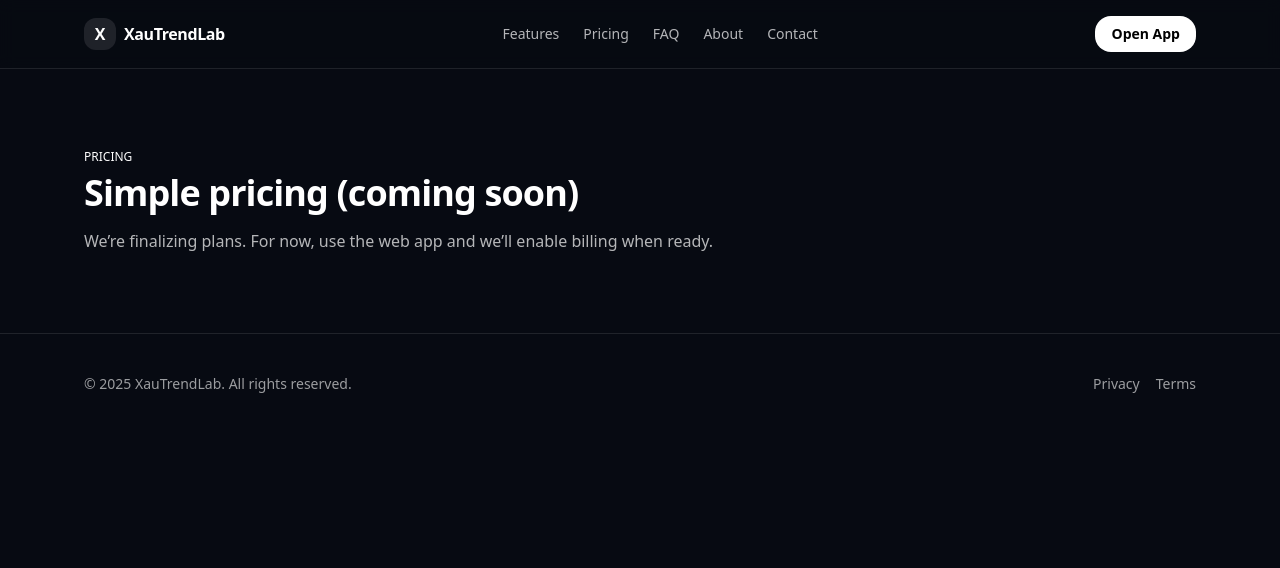
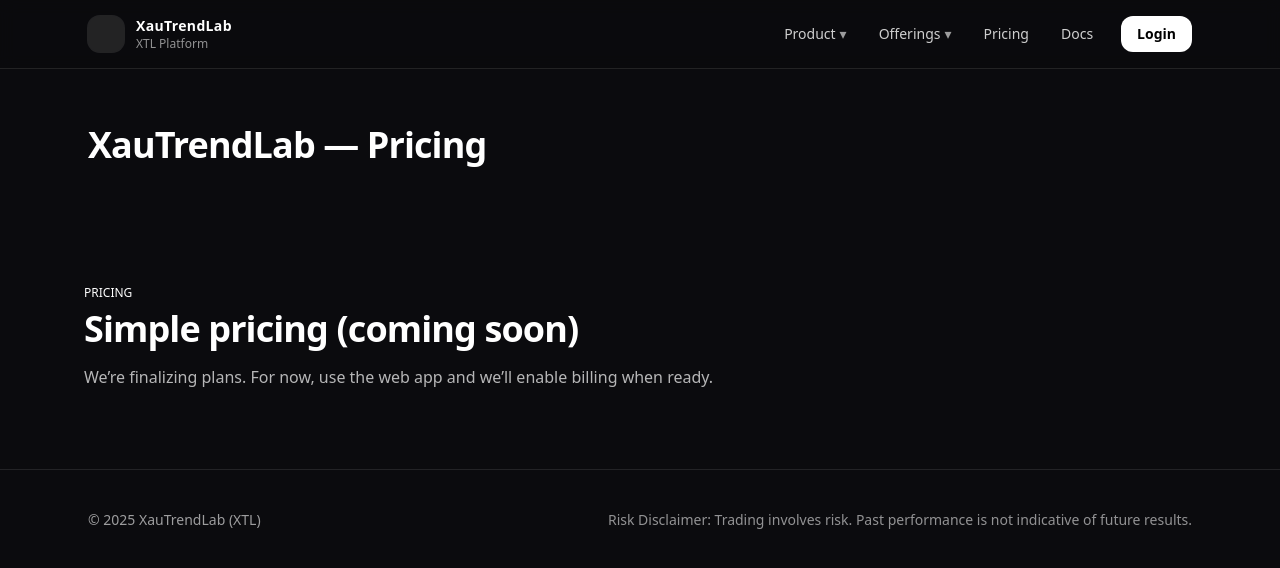
Before and after one commit to TomHit/xtl-marketing-site, a Next.js app: page /pricing in a window 1280 px wide. Shown: the top 568 px of the page. Built offline with nearby package versions, Linux system fonts and the light colour scheme.

Commit message:
refactor code and headers

```diff
--- a/components/SiteHeader.tsx
+++ b/components/SiteHeader.tsx
@@ -1,127 +1,127 @@
-import React, { useState } from "react";
+import Link from "next/link";
+import { useEffect, useRef, useState } from "react";
 
-const NAV = [
-  {
-    label: "Product",
-    items: [
-      { label: "Overview", href: "/#product" },
-      { label: "Signals", href: "/#signals" },
-      { label: "MyBots", href: "/#mybots" },
-      { label: "Automation", href: "/#automation" },
-    ],
-  },
-  { label: "Pricing", href: "/#pricing" },
-  { label: "Docs", href: "https://app.xautrendlab.com/docs" },
-];
+const APP_ORIGIN = "https://app.xautrendlab.com";
+
+type MenuKey = "product" | "offerings" | null;
 
 export default function SiteHeader() {
-  const [open, setOpen] = useState(false);
-  const [prodOpen, setProdOpen] = useState(false);
+  const [open, setOpen] = useState<MenuKey>(null);
+  const ref = useRef<HTMLDivElement | null>(null);
+
+  useEffect(() => {
+    function onDocClick(e: MouseEvent) {
+      if (!ref.current) return;
+      if (!ref.current.contains(e.target as Node)) setOpen(null);
+    }
+    document.addEventListener("mousedown", onDocClick);
+    return () => document.removeEventListener("mousedown", onDocClick);
+  }, []);
+
+  const itemBtn =
+    "inline-flex items-center gap-1 rounded-lg px-3 py-2 text-sm font-medium text-white/80 hover:text-white hover:bg-white/5";
+  const linkCls =
+    "block rounded-lg px-3 py-2 text-sm text-white/80 hover:text-white hover:bg-white/5";
+  const panel =
+    "absolute left-0 top-full mt-2 w-64 rounded-2xl border border-white/10 bg-[#0b0b0e]/95 p-2 shadow-xl backdrop-blur";
 
   return (
-    <header className="sticky top-0 z-50 border-b border-white/10 bg-black/50 backdrop-blur">
-      <div className="mx-auto flex max-w-6xl items-center justify-between px-6 py-4">
-        <a href="/" className="flex items-center gap-3">
-          <div className="h-9 w-9 rounded-xl bg-white/10" />
-          <div className="text-sm font-semibold tracking-tight text-white">XauTrendLab</div>
-        </a>
+    <header className="sticky top-0 z-50 border-b border-white/10 bg-[#0b0b0e]/85 backdrop-blur">
+      <div className="mx-auto flex max-w-6xl items-center justify-between px-6 py-4" ref={ref}>
+        {/* Brand */}
+        <Link href="/" className="flex items-center gap-3">
+          <div className="h-9 w-9 rounded-xl bg-white/10 ring-1 ring-white/10" />
+          <div className="leading-tight">
+            <div className="text-sm font-semibold tracking-wide text-white">XauTrendLab</div>
+            <div className="text-xs text-white/55">XTL Platform</div>
+          </div>
+        </Link>
 
-        {/* Desktop */}
-        <nav className="hidden items-center gap-7 md:flex">
+        {/* Nav */}
+        <nav className="hidden items-center gap-2 md:flex">
+          {/* Product dropdown */}
           <div className="relative">
             <button
-              onClick={() => setProdOpen((v) => !v)}
-              className="text-sm text-white/80 hover:text-white"
+              className={itemBtn}
+              onClick={() => setOpen(open === "product" ? null : "product")}
+              aria-haspopup="menu"
+              aria-expanded={open === "product"}
             >
-              Product ?
+              Product
+              <span className="text-white/60">▾</span>
             </button>
-            {prodOpen && (
-              <div className="absolute right-0 mt-3 w-52 rounded-xl border border-white/10 bg-black/90 p-2 shadow-xl">
-                {NAV[0].items!.map((x) => (
-                  <a
-                    key={x.href}
-                    href={x.href}
-                    className="block rounded-lg px-3 py-2 text-sm text-white/80 hover:bg-white/10 hover:text-white"
-                  >
-                    {x.label}
-                  </a>
-                ))}
+            {open === "product" && (
+              <div className={panel} role="menu" aria-label="Product menu">
+                <Link className={linkCls} href="/product/overview" onClick={() => setOpen(null)}>
+                  Overview
+                </Link>
+                <Link className={linkCls} href="/product/architecture" onClick={() => setOpen(null)}>
+                  Platform Architecture
+                </Link>
+                <Link className={linkCls} href="/product/security" onClick={() => setOpen(null)}>
+                  Security & Execution
+                </Link>
               </div>
             )}
           </div>
 
-          <a className="text-sm text-white/80 hover:text-white" href={NAV[1].href as string}>
+          {/* Offerings dropdown */}
+          <div className="relative">
+            <button
+              className={itemBtn}
+              onClick={() => setOpen(open === "offerings" ? null : "offerings")}
+              aria-haspopup="menu"
+              aria-expanded={open === "offerings"}
+            >
+              Offerings
+              <span className="text-white/60">▾</span>
+            </button>
+            {open === "offerings" && (
+              <div className={panel} role="menu" aria-label="Offerings menu">
+                <Link className={linkCls} href="/offerings/signals" onClick={() => setOpen(null)}>
+                  Signals
+                </Link>
+                <Link className={linkCls} href="/offerings/mybots" onClick={() => setOpen(null)}>
+                  MyBots
+                </Link>
+                <Link className={linkCls} href="/offerings/automation" onClick={() => setOpen(null)}>
+                  Automated Trading
+                </Link>
+              </div>
+            )}
+          </div>
+
+          <Link className={itemBtn} href="/pricing">
             Pricing
-          </a>
-          <a className="text-sm text-white/80 hover:text-white" href={NAV[2].href as string}>
+          </Link>
+
+          {/* Docs can be internal later; for now keep external placeholder */}
+          <a className={itemBtn} href="#" onClick={(e) => e.preventDefault()}>
             Docs
           </a>
 
           <a
-            href="https://app.xautrendlab.com/login"
-            className="rounded-lg border border-white/10 px-3 py-2 text-sm text-white/90 hover:border-white/20 hover:bg-white/5"
+            className="ml-2 inline-flex items-center rounded-xl bg-white px-4 py-2 text-sm font-semibold text-black hover:bg-white/90"
+            href={`${APP_ORIGIN}/login`}
+            target="_blank"
+            rel="noreferrer"
           >
             Login
           </a>
-
-          <a
-            href="https://app.xautrendlab.com"
-            className="rounded-lg bg-white px-3 py-2 text-sm font-medium text-black hover:bg-white/90"
-          >
-            Open App
-          </a>
         </nav>
 
-        {/* Mobile button */}
-        <button
-          className="rounded-lg border border-white/10 px-3 py-2 text-sm text-white/90 md:hidden"
-          onClick={() => setOpen((v) => !v)}
-        >
-          Menu
-        </button>
+        {/* Mobile (simple) */}
+        <div className="flex items-center gap-2 md:hidden">
+          <a
+            className="inline-flex items-center rounded-xl bg-white px-4 py-2 text-sm font-semibold text-black hover:bg-white/90"
+            href={`${APP_ORIGIN}/login`}
+            target="_blank"
+            rel="noreferrer"
+          >
+            Login
+          </a>
+        </div>
       </div>
-
-      {/* Mobile panel */}
-      {open && (
-        <div className="md:hidden border-t border-white/10 bg-black/80 backdrop-blur">
-          <div className="mx-auto max-w-6xl px-6 py-4 space-y-2">
-            <div className="text-xs uppercase tracking-wider text-white/50">Product</div>
-            <div className="grid grid-cols-2 gap-2">
-              {NAV[0].items!.map((x) => (
-                <a
-                  key={x.href}
-                  href={x.href}
-                  className="rounded-lg border border-white/10 px-3 py-2 text-sm text-white/85 hover:bg-white/5"
-                >
-                  {x.label}
-                </a>
-              ))}
-            </div>
-
-            <a className="block rounded-lg border border-white/10 px-3 py-2 text-sm text-white/85" href={NAV[1].href as string}>
-              Pricing
-            </a>
-            <a className="block rounded-lg border border-white/10 px-3 py-2 text-sm text-white/85" href={NAV[2].href as string}>
-              Docs
-            </a>
-
-            <div className="flex gap-2 pt-2">
-              <a
-                href="https://app.xautrendlab.com/login"
-                className="flex-1 rounded-lg border border-white/10 px-3 py-2 text-center text-sm text-white/90"
-              >
-                Login
-              </a>
-              <a
-                href="https://app.xautrendlab.com"
-                className="flex-1 rounded-lg bg-white px-3 py-2 text-center text-sm font-medium text-black"
-              >
-                Open App
-              </a>
-            </div>
-          </div>
-        </div>
-      )}
     </header>
   );
 }
--- a/components/SiteLayout.tsx
+++ b/components/SiteLayout.tsx
@@ -1,85 +1,37 @@
-import Head from "next/head";
-import Link from "next/link";
-import type { ReactNode } from "react";
+import SiteHeader from "./SiteHeader";
 
-type Props = {
+export default function SiteLayout({
+  children,
+  title,
+  subtitle,
+}: {
+  children: React.ReactNode;
   title?: string;
-  children: ReactNode;
-};
+  subtitle?: string;
+}) {
+  return (
+    <div className="min-h-screen bg-[#0b0b0e] text-white">
+      <SiteHeader />
 
-const NavLink = ({
-  href,
-  label,
-}: {
-  href: string;
-  label: string;
-}) => (
-  <Link
-    href={href}
-    className="text-sm text-white/70 hover:text-white transition"
-  >
-    {label}
-  </Link>
-);
+      {(title || subtitle) && (
+        <section className="mx-auto max-w-6xl px-6 pt-14 pb-10">
+          {title && <h1 className="text-3xl font-semibold tracking-tight md:text-4xl">{title}</h1>}
+          {subtitle && <p className="mt-3 max-w-3xl text-white/70">{subtitle}</p>}
+        </section>
+      )}
 
-export default function SiteLayout({ title, children }: Props) {
-  const pageTitle = title || "XauTrendLab";
-  return (
-    <>
-      <Head>
-        <title>{pageTitle}</title>
-        <meta name="viewport" content="width=device-width, initial-scale=1" />
-        <meta
-          name="description"
-          content="XauTrendLab: AI-powered intraday trend intelligence, opportunities, and trade management."
-        />
-      </Head>
+      <main>{children}</main>
 
-      <div className="min-h-screen bg-[#070A12] text-white">
-        <header className="sticky top-0 z-40 border-b border-white/10 bg-[#070A12]/80 backdrop-blur">
-          <div className="mx-auto flex max-w-6xl items-center justify-between px-5 py-4">
-            <Link href="/" className="flex items-center gap-2">
-              <span className="h-8 w-8 rounded-xl bg-white/10 grid place-items-center">
-                <span className="text-gold2 font-semibold">X</span>
-              </span>
-              <span className="font-semibold tracking-tight">XauTrendLab</span>
-            </Link>
-
-            <nav className="hidden items-center gap-6 md:flex">
-              <NavLink href="/features" label="Features" />
-              <NavLink href="/pricing" label="Pricing" />
-              <NavLink href="/faq" label="FAQ" />
-              <NavLink href="/about" label="About" />
-              <NavLink href="/contact" label="Contact" />
-            </nav>
-
-            <div className="flex items-center gap-2">
-              <a
-                href="https://app.xautrendlab.com"
-                target="_blank"
-                rel="noreferrer"
-                className="inline-flex items-center justify-center rounded-2xl bg-white px-4 py-2 text-sm font-semibold text-black hover:opacity-95"
-              >
-                Open App
-              </a>
+      <footer className="border-t border-white/10">
+        <div className="mx-auto max-w-6xl px-6 py-10 text-sm text-white/60">
+          <div className="flex flex-col gap-2 md:flex-row md:items-center md:justify-between">
+            <div>© {new Date().getFullYear()} XauTrendLab (XTL)</div>
+            <div className="text-white/55">
+              Risk Disclaimer: Trading involves risk. Past performance is not indicative of future results.
             </div>
           </div>
-        </header>
-
-        {children}
-
-        <footer className="border-t border-white/10">
-          <div className="mx-auto max-w-6xl px-5 py-10 text-sm text-white/60">
-            <div className="flex flex-col gap-2 md:flex-row md:items-center md:justify-between">
-              <div>© {new Date().getFullYear()} XauTrendLab. All rights reserved.</div>
-              <div className="flex gap-4">
-                <a className="hover:text-white" href="/privacy">Privacy</a>
-                <a className="hover:text-white" href="/terms">Terms</a>
-              </div>
-            </div>
-          </div>
-        </footer>
-      </div>
-    </>
+        </div>
+      </footer>
+    </div>
   );
 }
--- a/pages/index.tsx
+++ b/pages/index.tsx
@@ -1,7 +1,31 @@
 import Head from "next/head";
-import SiteHeader from "../components/SiteHeader";
+import Link from "next/link";
+import SiteLayout from "../components/SiteLayout";
 
-const APP_ORIGIN = "https://app.xautrendlab.com"; // change if needed
+const APP_ORIGIN = "https://app.xautrendlab.com";
+
+function Card({
+  title,
+  desc,
+  href,
+}: {
+  title: string;
+  desc: string;
+  href: string;
+}) {
+  return (
+    <Link
+      href={href}
+      className="group block rounded-2xl border border-white/10 bg-white/5 p-6 hover:bg-white/[0.07]"
+    >
+      <div className="text-lg font-semibold">{title}</div>
+      <p className="mt-2 text-sm text-white/70">{desc}</p>
+      <div className="mt-4 text-sm font-medium text-white/80 group-hover:text-white">
+        Learn more →
+      </div>
+    </Link>
+  );
+}
 
 export default function Home() {
   return (
@@ -10,201 +34,135 @@
         <title>XTL — Trading Intelligence Platform</title>
         <meta
           name="description"
-          content="XTL is an AI-powered trading intelligence platform. Trade with signals, automate strategies using MyBots, or run fully hands-free execution."
+          content="XTL is a trading intelligence platform. Use Signals, configure MyBots, or run Automated Trading—all inside one product."
         />
       </Head>
 
-      <SiteHeader />
-
-      <main className="min-h-screen bg-[#0b0b0e] text-white">
+      <SiteLayout>
         {/* HERO */}
-        <section className="mx-auto max-w-6xl px-6 py-24">
+        <section className="mx-auto max-w-6xl px-6 pt-16 pb-14">
+          <div className="max-w-3xl">
             <h1 className="text-4xl font-semibold tracking-tight md:text-5xl">
-            AI-Powered Trading Intelligence
+              XTL — Trading Intelligence Platform
             </h1>
-          <p className="mt-4 max-w-2xl text-lg text-white/70">
-            From actionable signals to fully automated execution. XTL lets you
-            decide how much control you want.
+            <p className="mt-4 text-lg text-white/70">
+              One product that supports multiple trading paths: Signals for discretionary trading,
+              MyBots for strategy-driven execution, and Automated Trading for hands-free operation.
             </p>
 
-          <div className="mt-8 flex flex-col gap-4 sm:flex-row">
+            <div className="mt-8 flex flex-col gap-3 sm:flex-row">
+              <Link
+                href="/product/overview"
+                className="rounded-xl bg-white px-6 py-3 text-center text-sm font-semibold text-black hover:bg-white/90"
+              >
+                Explore Product
+              </Link>
+
               <a
-              href={APP_ORIGIN}
-              className="rounded-xl bg-white px-6 py-3 text-center text-sm font-medium text-black hover:bg-white/90"
+                href={`${APP_ORIGIN}/login`}
+                target="_blank"
+                rel="noreferrer"
+                className="rounded-xl border border-white/15 px-6 py-3 text-center text-sm font-semibold text-white/90 hover:bg-white/5"
               >
-              Open Web App
+                Login to App
               </a>
-            <a
-              href="#how"
-              className="rounded-xl border border-white/15 px-6 py-3 text-center text-sm font-medium text-white/90 hover:bg-white/5"
-            >
-              How XTL Works
-            </a>
+            </div>
+
+            <p className="mt-4 text-sm text-white/55">
+              Note: Installer downloads are available inside the app after login.
+            </p>
           </div>
         </section>
 
-        {/* PRODUCT / OVERVIEW */}
-        <section id="product" className="border-t border-white/10 py-20">
+        {/* OFFERINGS SUMMARY (not full details) */}
+        <section className="border-t border-white/10 py-16">
           <div className="mx-auto max-w-6xl px-6">
-            <h2 className="text-3xl font-semibold">
-              One Platform. Multiple Control Modes.
-            </h2>
-            <p className="mt-3 max-w-2xl text-white/70">
-              Start manual, automate gradually, or go fully hands-free.
+            <h2 className="text-2xl font-semibold md:text-3xl">Offerings</h2>
+            <p className="mt-3 max-w-3xl text-white/70">
+              Choose how you want to trade with XTL. Each offering has its own dedicated page with full details.
             </p>
 
             <div className="mt-10 grid gap-6 md:grid-cols-3">
               <Card
-                title="AI Signals"
-                desc="Action-ready intraday signals with entry logic, targets, stop-loss and confidence."
+                title="Signals"
+                href="/offerings/signals"
+                desc="AI-powered trade ideas with clear direction, risk context, and execution guidance."
               />
               <Card
                 title="MyBots"
-                desc="Convert strategies into automated execution with configurable risk rules."
+                href="/offerings/mybots"
+                desc="Configure what you want, then run execution via installer on your local machine/VPS."
               />
               <Card
-                title="Full Automation"
-                desc="Enable hands-free trading with continuous SL/TP and exit tracking."
+                title="Automated Trading"
+                href="/offerings/automation"
+                desc="Hands-free execution: entries, SL/TP, trailing, and tracking without manual intervention."
               />
             </div>
           </div>
         </section>
 
-        {/* SIGNALS */}
-        <section id="signals" className="py-20">
+        {/* HOW IT WORKS (high-level only) */}
+        <section className="border-t border-white/10 py-16">
           <div className="mx-auto max-w-6xl px-6">
-            <h2 className="text-3xl font-semibold">Signals Built for Execution</h2>
-            <p className="mt-4 max-w-2xl text-white/70">
-              XTL signals are designed to be traded — manually or automatically.
-            </p>
+            <h2 className="text-2xl font-semibold md:text-3xl">How XTL Works</h2>
 
-            <ul className="mt-6 space-y-3 text-white/80">
-              <li>• Directional bias (BUY / SELL)</li>
-              <li>• Entry confirmation logic</li>
-              <li>• Stop-loss and target zones</li>
-              <li>• Confidence score and rationale</li>
-              <li>• Live post-entry monitoring</li>
-            </ul>
-
-            <p className="mt-6 text-white/60">
-              Signals can be used standalone or fed directly into MyBots.
-            </p>
+            <div className="mt-8 grid gap-6 md:grid-cols-5">
+              {[
+                ["Market Data", "Price & structure signals from your trading environment."],
+                ["Intelligence", "Models + rules convert data into trade context."],
+                ["Decision", "Signals or strategy rules decide actions."],
+                ["Execution", "Local agent places & manages orders."],
+                ["Management", "SL/TP, trailing and exits monitored continuously."],
+              ].map(([t, d]) => (
+                <div key={t} className="rounded-2xl border border-white/10 bg-white/5 p-5">
+                  <div className="text-sm font-semibold text-white">{t}</div>
+                  <div className="mt-2 text-sm text-white/70">{d}</div>
                 </div>
-        </section>
-
-        {/* MYBOTS */}
-        <section id="mybots" className="border-t border-white/10 py-20">
-          <div className="mx-auto max-w-6xl px-6">
-            <h2 className="text-3xl font-semibold">
-              MyBots — Strategy-Based Automation
-            </h2>
-            <p className="mt-4 max-w-2xl text-white/70">
-              Configure once. Execute consistently. Stay in control.
-            </p>
-
-            <div className="mt-8 grid gap-8 md:grid-cols-2">
-              <div>
-                <h3 className="text-xl font-medium">You configure</h3>
-                <ul className="mt-4 space-y-2 text-white/80">
-                  <li>• Strategy selection</li>
-                  <li>• Symbols and markets</li>
-                  <li>• Risk per trade</li>
-                  <li>• SL / TP / trailing rules</li>
-                  <li>• Trading windows and safety limits</li>
-                </ul>
-              </div>
-
-              <div>
-                <h3 className="text-xl font-medium">Execution modes</h3>
-                <ul className="mt-4 space-y-4 text-white/80">
-                  <li>
-                    <strong>Installer-based execution</strong>
-                    <br />
-                    Run the agent on your local machine or VPS to place and
-                    manage orders.
-                  </li>
-                  <li>
-                    <strong>Fully automated mode</strong>
-                    <br />
-                    Hands-free execution with automatic SL/TP and exit tracking.
-                  </li>
-                </ul>
-              </div>
+              ))}
             </div>
 
             <div className="mt-10">
-              <a
-                href={APP_ORIGIN}
-                className="rounded-xl bg-white px-6 py-3 text-sm font-medium text-black hover:bg-white/90"
+              <Link
+                href="/product/architecture"
+                className="inline-flex items-center rounded-xl border border-white/15 px-5 py-3 text-sm font-semibold text-white/90 hover:bg-white/5"
               >
-                Open MyBots
-              </a>
+                View Platform Architecture →
+              </Link>
             </div>
           </div>
         </section>
 
-        {/* AUTOMATION */}
-        <section id="automation" className="border-t border-white/10 py-20">
+        {/* CTA */}
+        <section className="border-t border-white/10 py-16">
           <div className="mx-auto max-w-6xl px-6">
-            <h2 className="text-3xl font-semibold">Automation</h2>
-            <p className="mt-4 max-w-2xl text-white/70">
-              Go hands-free: orders, SL/TP, trailing, exits, and monitoring — all
-              tracked continuously without manual intervention.
+            <div className="rounded-3xl border border-white/10 bg-white/5 p-8 md:p-10">
+              <h2 className="text-2xl font-semibold md:text-3xl">
+                Start with Signals. Scale to Automation.
+              </h2>
+              <p className="mt-3 max-w-3xl text-white/70">
+                XTL supports a progression: discretionary signals → configurable bots → fully automated trading.
               </p>
+
+              <div className="mt-6 flex flex-col gap-3 sm:flex-row">
+                <Link
+                  href="/offerings/signals"
+                  className="rounded-xl bg-white px-6 py-3 text-center text-sm font-semibold text-black hover:bg-white/90"
+                >
+                  Explore Offerings
+                </Link>
+
+                <Link
+                  href="/pricing"
+                  className="rounded-xl border border-white/15 px-6 py-3 text-center text-sm font-semibold text-white/90 hover:bg-white/5"
+                >
+                  View Pricing
+                </Link>
+              </div>
+            </div>
           </div>
         </section>
-
-        {/* HOW IT WORKS */}
-        <section id="how" className="border-t border-white/10 py-20">
-          <div className="mx-auto max-w-6xl px-6">
-            <h2 className="text-3xl font-semibold">From Intelligence to Execution</h2>
-
-            <ol className="mt-8 space-y-3 text-white/80">
-              <li>1. AI analyzes market structure and momentum</li>
-              <li>2. Signals are generated with entry and risk logic</li>
-              <li>3. Strategies convert signals into rules</li>
-              <li>4. MyBots execute trades automatically</li>
-              <li>5. SL, TP, and exits are tracked continuously</li>
-            </ol>
-          </div>
-        </section>
-
-        {/* PRICING */}
-        <section id="pricing" className="border-t border-white/10 py-20">
-          <div className="mx-auto max-w-6xl px-6">
-            <h2 className="text-3xl font-semibold">Pricing</h2>
-            <p className="mt-4 max-w-2xl text-white/70">
-              Coming soon. (We’ll keep the marketing site public; installer downloads will be inside the app after login.)
-            </p>
-          </div>
-        </section>
-
-        {/* FINAL CTA */}
-        <section className="border-t border-white/10 py-20 text-center">
-          <h2 className="text-3xl font-semibold">
-            Start with Signals. Scale to Automation.
-          </h2>
-          <div className="mt-6">
-            <a
-              href={APP_ORIGIN}
-              className="rounded-xl bg-white px-8 py-3 text-sm font-medium text-black hover:bg-white/90"
-            >
-              Open Web App
-            </a>
-          </div>
-        </section>
-      </main>
+      </SiteLayout>
     </>
   );
 }
-
-/* ---------- helpers ---------- */
-
-function Card({ title, desc }: { title: string; desc: string }) {
-  return (
-    <div className="rounded-2xl border border-white/10 bg-white/5 p-6">
-      <h3 className="text-lg font-medium">{title}</h3>
-      <p className="mt-2 text-sm text-white/70">{desc}</p>
-    </div>
-  );
-}
```
Lines whose indentation alone changed are shown as unchanged.
